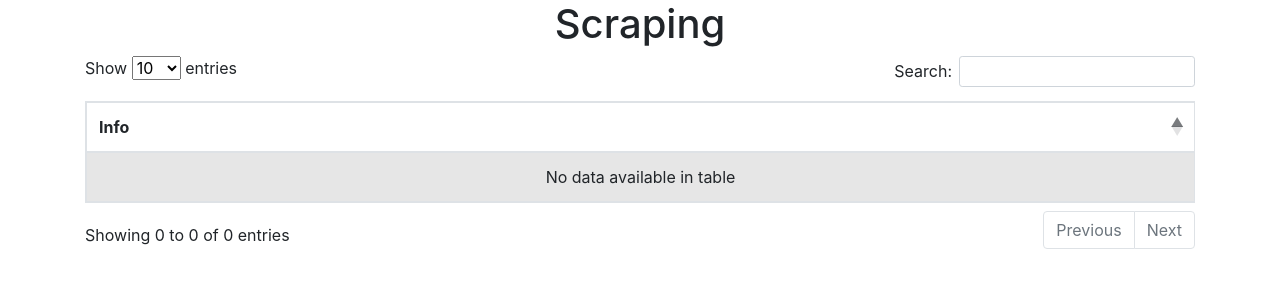
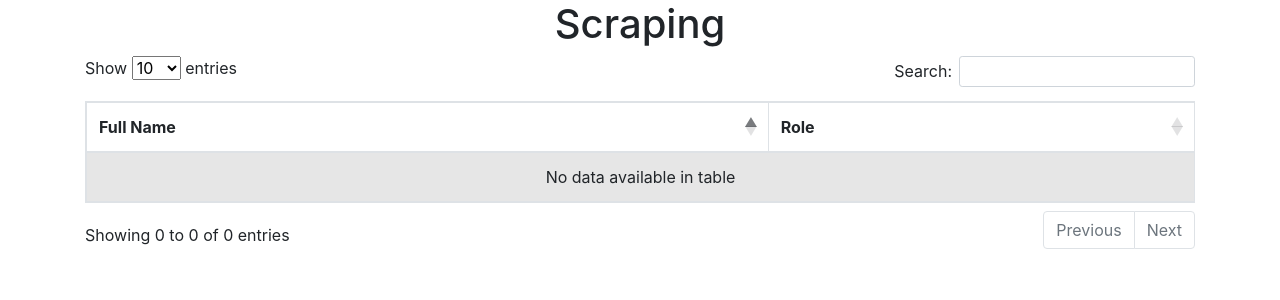
Before and after one commit to Alfredoero/FlaskTest, a Flask app: template app/templates/app/scraped.html in a window 1280 px wide. Shown: the top 300 px of the page. Run offline with Flask 2, Linux system fonts and the light colour scheme; the template is opened without the code that fills it, so the values that code supplies are empty; some libraries are stand-ins or nearby versions.

Commit message:
advance from thursday

```diff
--- a/app/routes.py
+++ b/app/routes.py
@@ -26,7 +26,11 @@ def scrap():
 	members_list = soup.findAll('div', {'class': 'member'})
 
 	for memb in members_list:
-		u = Member(full_name=memb.h2.text, role = "", company = "", division = "", location = "", phone_number = "", email = "", link_vcf = "")
+		full_name = memb.h2.text
+		role = memb.findAll('div', {'class': 'position'})
+
+
+		u = Member(full_name=full_name, role=role[0].text, company="", division="", location="", phone_number="", email="", link_vcf="")
 		try:
 			db.session.add(u)
 			db.session.commit()
--- a/app/templates/app/scraped.html
+++ b/app/templates/app/scraped.html
@@ -10,13 +10,15 @@
       <table id="example" class="table table-striped table-bordered" style="width:100%">
         <thead>
           <tr>
-            <th>Info</th>
+            <th>Full Name</th>
+            <th>Role</th>
           </tr>
         </thead>
         <tbody>
           {% for member in members %}
           <tr>
             <td>{{ member.full_name }}</td>
+            <td>{{ member.role }}</td>
           </tr>
           {% endfor %}
         </tbody>
```
Also changed, not shown: app.db.
